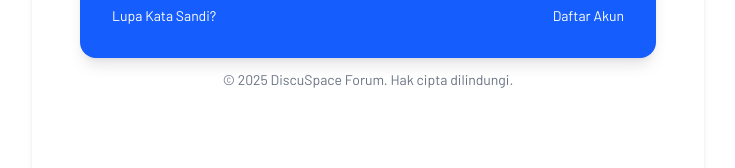
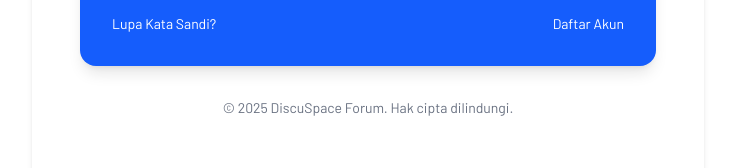
Before and after one commit to damarhi/Project_BPF2-DiscuSpace, a React (Vite) app: page / in a window 1280 px wide. Shown: the part 447-615 px from the top of the page, without its empty margins (272-1007 px from the left). Built offline with nearby package versions, Linux system fonts and the light colour scheme.

Commit message:
PROGRESS

```diff
--- a/src/Layouts/AuthLayout.jsx
+++ b/src/Layouts/AuthLayout.jsx
@@ -20,7 +20,7 @@ export default function AuthLayout() {
             </div>
 
             {/* Konten Login/Register (Card) */}
-            <div className="relative z-10 bg-white p-8 rounded-2xl shadow-md w-full max-w-2xl h-[90vh] overflow-y-auto">
+            <div className="relative z-10 bg-white p-8 rounded-2xl shadow-md w-full max-w-2xl h-[88vh] overflow-y-auto">
                 <div className="flex items-center justify-center mb-6">
                     <h1 className="text-4xl font-poppins font-extrabold text-gray-800">
                         <div className="mt-1 ml-1 text-[30px] font-bold uppercase text-blue-600">
@@ -31,7 +31,7 @@ export default function AuthLayout() {
 
                 <Outlet />
 
-                <p className="text-center text-sm text-gray-500 mt-3">
+                <p className="text-center text-sm text-gray-500 mt-8">
                     © 2025 DiscuSpace Forum. Hak cipta dilindungi.
                 </p>
             </div>
--- a/src/Pages/Auth/Register.jsx
+++ b/src/Pages/Auth/Register.jsx
@@ -72,12 +72,12 @@ export default function Register() {
 
   return (
     <div className="bg-blue-600 p-8 rounded-2xl shadow-lg w-full">
-      <h2 className="text-2xl font-semibold text-white mb-6 text-center">
+      <h2 className="text-2xl font-semibold text-white mb-4 text-center">
         Buat Akun Anda ✨
       </h2>
 
       {error && (
-        <div className="bg-red-200 mb-5 p-5 text-sm font-light text-gray-600 rounded flex items-center">
+        <div className="bg-red-200 mb-4 p-5 text-sm font-light text-gray-600 rounded flex items-center">
           <BsFillExclamationDiamondFill className="text-red-600 me-2 text-lg" />
           {error}
         </div>
```
